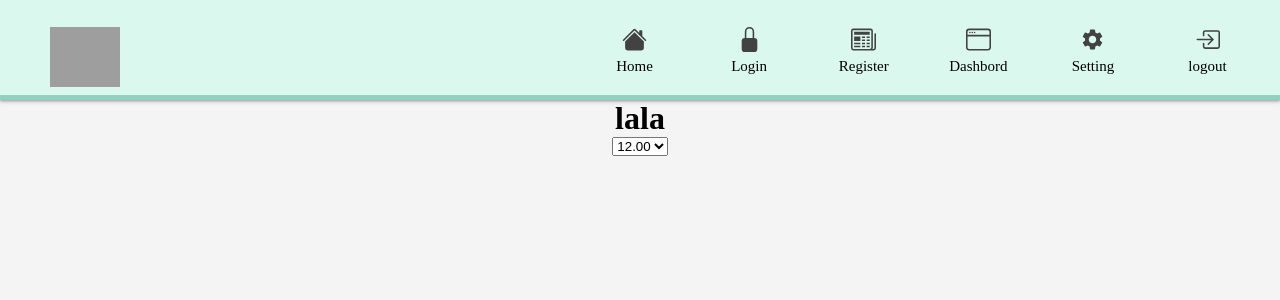
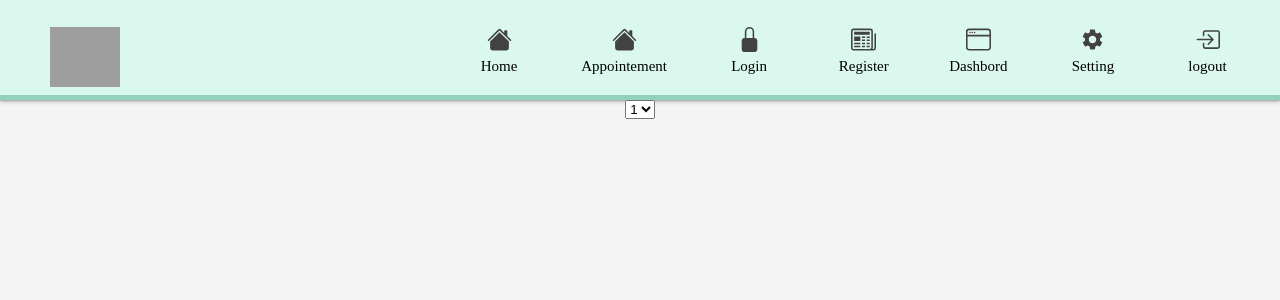
Before and after one commit to TEAM-404-C4/MERAKI_Academy_Project_5, a React (Create React App) app in the folder frontend/: page /appointemnt in a window 1280 px wide. Shown: the top 300 px of the page. Built offline with nearby package versions, Linux system fonts and the light colour scheme; grey boxes are pictures that could not be loaded.

Commit message:
create appointement hook

```diff
--- a/frontend/package.json
+++ b/frontend/package.json
@@ -7,7 +7,7 @@
     "@testing-library/react": "^12.1.2",
     "@testing-library/user-event": "^13.5.0",
     "axios": "^0.25.0",
-    "firebase": "^8.10.0",
+    "firebase": "^9.6.6",
     "react": "^17.0.2",
     "react-dom": "^17.0.2",
     "react-icons": "^4.3.1",
--- a/frontend/src/App.js
+++ b/frontend/src/App.js
@@ -12,15 +12,15 @@ import Page3 from "./Components/DoctorRegister/Page3";
 import Page4 from "./Components/DoctorRegister/Page4";
 import Booking from "./Components/Booking/Booking";
 import Setting from "./Components/Setting/Setting";
-
+import Appointement from "./Components/DoctorAppointment/Appointement";
 
 //App Function
 function App() {
   return (
     <div className="App">
       <Navigation />
-      <Booking/>
       <Routes>
+        <Route path="/appointemnt" element={<Appointement />} />
         <Route path="/doctorsignup1" element={<Page1 />} />
         <Route path="/doctorsignup2" element={<Page2 />} />
         <Route path="/doctorsignup3" element={<Page3 />} />
--- /dev/null
+++ b/frontend/src/Components/DoctorAppointment/Appointement.js
@@ -0,0 +1,23 @@
+import React, { useState } from "react";
+
+const Appointement = () => {
+  const [first, setfirst] = useState(false);
+
+  const dis = (e) => {};
+
+  return (
+    <div>
+      <select onChange={dis}>
+        <option disabled={false} value="1">
+          1
+        </option>
+        <option value="2">2</option>
+        <option value="3">3</option>
+        <option value="4">4</option>
+        <option value="5">5</option>
+      </select>
+    </div>
+  );
+};
+
+export default Appointement;
--- a/frontend/src/Components/navigation/navigation.js
+++ b/frontend/src/Components/navigation/navigation.js
@@ -27,6 +27,12 @@ const Navigation = () => {
             <BsHouseFill />
           </Link>
           <p className="nav_label">Home</p>
+        </div>
+        <div>
+          <Link to="/appointemnt">
+            <BsHouseFill />
+          </Link>
+          <p className="nav_label">Appointement</p>
         </div>
 
         {!state ? (
```
Also changed, not shown: 2 other files (tests, documents, lock files or other folders).
